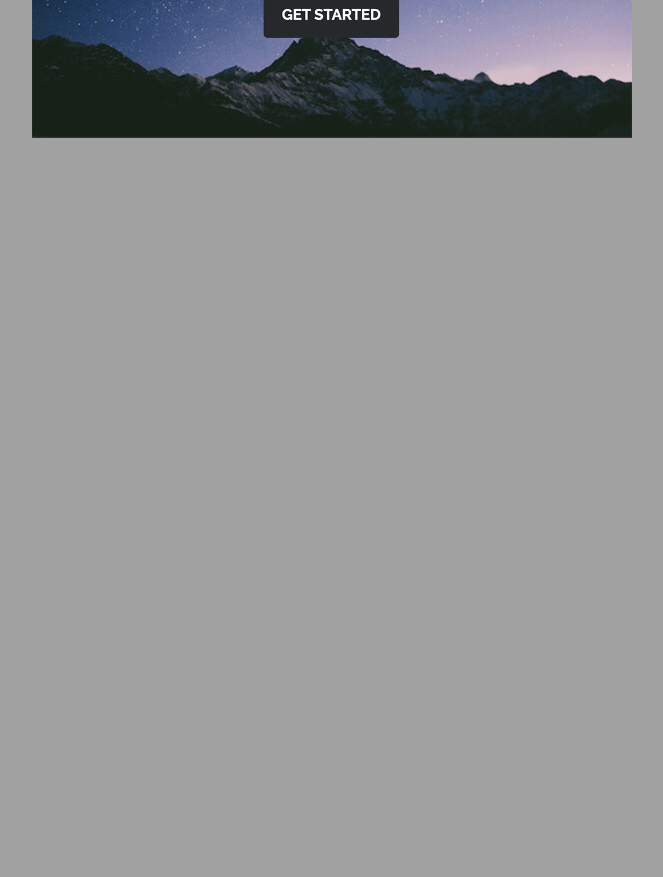
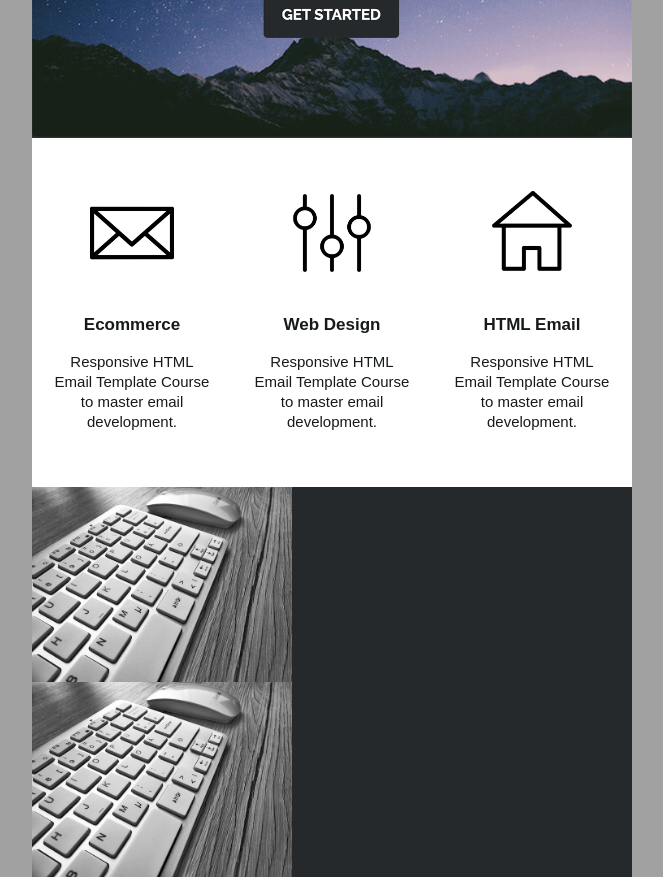
Before and after one commit to EzraSabine/HTML-Email-Project-1, a plain HTML site: page index.html in a window 1280 px wide. Shown: the part 320-1197 px from the top of the page, without its empty margins (308-971 px from the left). Before the commit the page ends 800 px from the top, so only its background shows below. Drawn offline with Linux system fonts and the light colour scheme.

Commit message:
Done with first three sections

```diff
--- a/index.html
+++ b/index.html
@@ -46,6 +46,28 @@
         text-align: center;
     }
 
+.three-columns  {
+    text-align: center;
+    font-size: 0;
+    padding: 15px 0 25px;
+}
+
+.three-columns .column {
+        width: 100%;
+        max-width: 200px;
+        display: inline-block;
+        vertical-align: top;
+        text-align: center;
+    }
+
+.three-columns .padding {
+    padding: 15px;
+}
+.three-columns .content {
+    font-size: 15px;
+    line-height: 20px;
+    padding: 0 5px;
+}
 
 
 </style>
@@ -126,19 +148,68 @@
                     <tr>
                         <td class="three-columns"> <!-- Actual three column section -->
 
-                            <table class="column"> <!--First Logo Column-->
+                            <table class="column"> <!--First Logo Column------------------------------------------------>
                                 <tr>
                                     <td class="padding">
                                         <table class="content">
                                             <tr>
                                                 <td>
+                                                    <a href="#"><img src="img/email.png" alt="" width="130" style="max-width: 130px;"></a>
+                                                </td>
+                                            </tr>
 
+                                            <tr>
+                                                <td>
+                                                    <p style="font-weight: bold; font-size: 17px;">Ecommerce</p>
+                                                    <p>Responsive HTML Email Template Course to master email development.</p>
                                                 </td>
                                             </tr>
                                         </table>
                                     </td>
                                 </tr>
                             </table>
+
+                            <table class="column"> <!--Second Logo Column---------------------------------------------->
+                                <tr>
+                                    <td class="padding">
+                                        <table class="content">
+                                            <tr>
+                                                <td>
+                                                    <a href="#"><img src="img/settings.png" alt="" width="130" style="max-width: 130px;"></a>
+                                                </td>
+                                            </tr>
+
+                                            <tr>
+                                                <td>
+                                                    <p style="font-weight: bold; font-size: 17px;">Web Design</p>
+                                                    <p>Responsive HTML Email Template Course to master email development.</p>
+                                                </td>
+                                            </tr>
+                                        </table>
+                                    </td>
+                                </tr>
+                            </table>
+
+                            <table class="column"> <!--Third Logo Column------------------------------------------------->
+                                <tr>
+                                    <td class="padding">
+                                        <table class="content">
+                                            <tr>
+                                                <td>
+                                                    <a href="#"><img src="img/home.png" alt="" width="130" style="max-width: 130px;"></a>
+                                                </td>
+                                            </tr>
+
+                                            <tr>
+                                                <td>
+                                                    <p style="font-weight: bold; font-size: 17px;">HTML Email</p>
+                                                    <p>Responsive HTML Email Template Course to master email development.</p>
+                                                </td>
+                                            </tr>
+                                        </table>
+                                    </td>
+                                </tr>
+                            </table> <!--End Third Column------------------------------------------>
 
                         </td>
                     </tr>
@@ -150,6 +221,51 @@
 
 
 <!-- TWO COLUMN SECTION -->
+
+           <tr>
+            <td style="background-color: #26292b; color: #ffffff">
+                <table width="100">
+
+                    <tr>
+                        <td class="two-columns last">
+
+                            <table class="column"> <!--First Column Content--------------------------------->
+                                <tr>
+                                    <td class="padding">
+
+                                        <table class="content">
+                                            <tr>
+                                                <td>
+                                                    <a href="#"><img src="img/keyboard.jpg" alt="" width="260" style="max-width: 260px;"></a>
+                                                </td>
+                                            </tr>
+                                        </table>
+
+                                    </td>
+                                </tr>
+                            </table>
+
+                            <table class="column"> <!--Second Column Content---------------------------------->
+                                <tr>
+                                    <td class="padding">
+
+                                        <table class="content">
+                                            <tr>
+                                                <td>
+                                                    <a href="#"><img src="img/keyboard.jpg" alt="" width="260" style="max-width: 260px;"></a>
+                                                </td>
+                                            </tr>
+                                        </table>
+
+                                    </td>
+                                </tr>
+                            </table>
+                        </td>
+                    </tr>
+
+                </table>
+            </td>
+           </tr>
 
 
 
```
Also changed, not shown: 1 other file.
